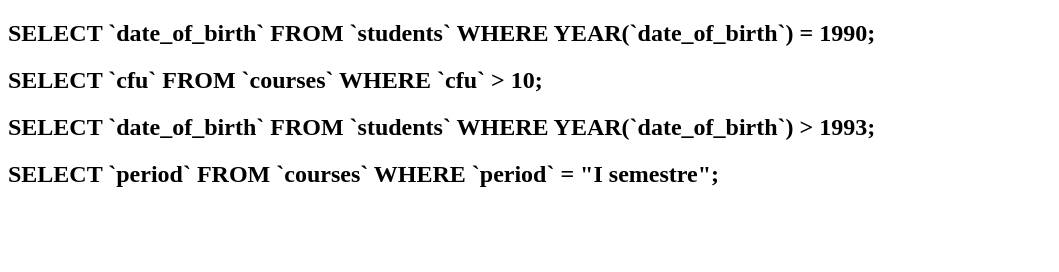
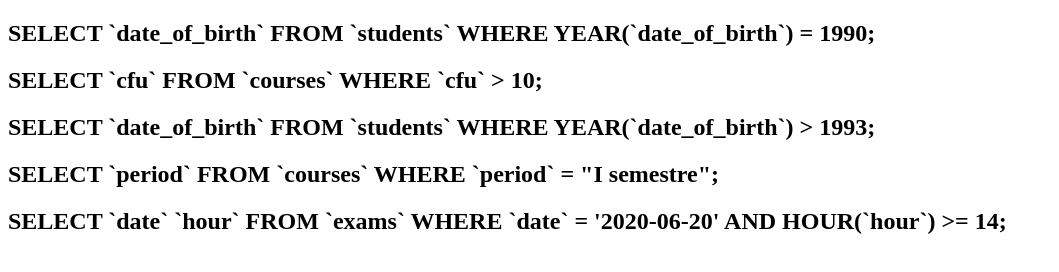
Before and after one commit to Anymoose98/db-university, a plain HTML site: page index.html in a window 1280 px wide. Shown: the whole page, without its empty margins (0-1059 px from the left). Drawn offline with Linux system fonts and the light colour scheme.

```diff
--- a/index.html
+++ b/index.html
@@ -19,6 +19,9 @@
    <h2>SELECT `period` FROM `courses` WHERE `period` = "I semestre";</h2>
 
    <!-- Quinto esercizio -->
+   <h2>SELECT `date` `hour` FROM `exams` WHERE `date` = '2020-06-20' AND HOUR(`hour`) >= 14;</h2>
+
+   <!-- Sesto esercizio -->
    <h2></h2>
 </body>
 </html>
```
